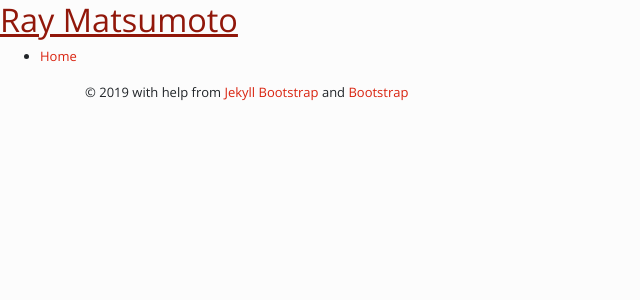
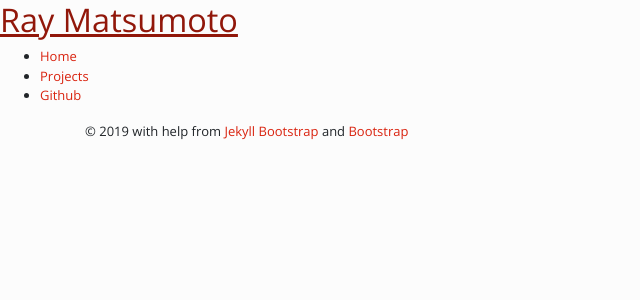
Before and after one commit to rmatsum836/rmatsum836.github.io, a Jekyll site: the page built from index.md, in a window 1280 px wide. Shown: the top 300 px of the page, without its empty margins (0-640 px from the left). Built offline with Jekyll 4.4.1, drawn with Linux system fonts in a browser that asks for light colours; nearby versions of some CDN libraries; library files that are not in the unit come from our copies.

Commit message:
Adding more menu items

```diff
--- a/_includes/themes/bootstrap-3/default.html
+++ b/_includes/themes/bootstrap-3/default.html
@@ -42,12 +42,15 @@
       <div id="branding">
         <h1 id="site-title">
          <a href="/" title="Ray Matsumoto" rel="Home">Ray Matsumoto</a>
+        </h1>
       </div>
 
       <div id="menu-primary" class="menu-container">
        <div class="menu">
         <ul id="menu-primary-items">
-                    <li class="menu-iteam home"><a class="spec" href="/">Home</a></li>
+         <li class="menu-item home"><a class="spec" href="/">Home</a></li>
+         <li class="menu-item projects"><a class="spec" href="/projects">Projects</a></li>
+         <li class="menu-item github"><a class="spec" href="https://github.com/rmatsum836" target="_blank">Github</a></li>
                      </a>
                     </div>
                    </li>
```
Lines whose indentation alone changed are shown as unchanged.
